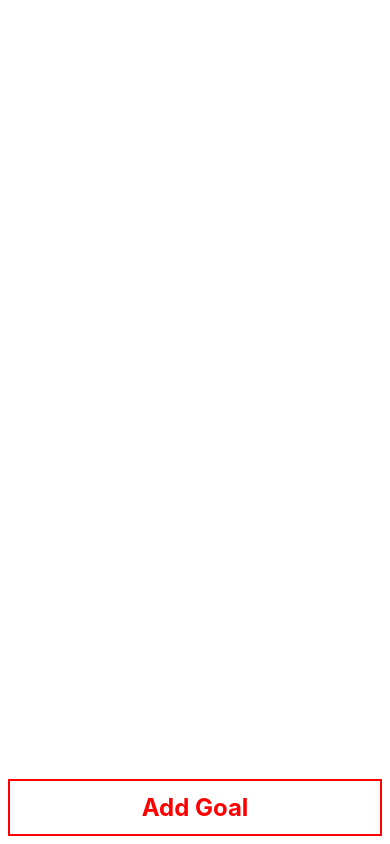
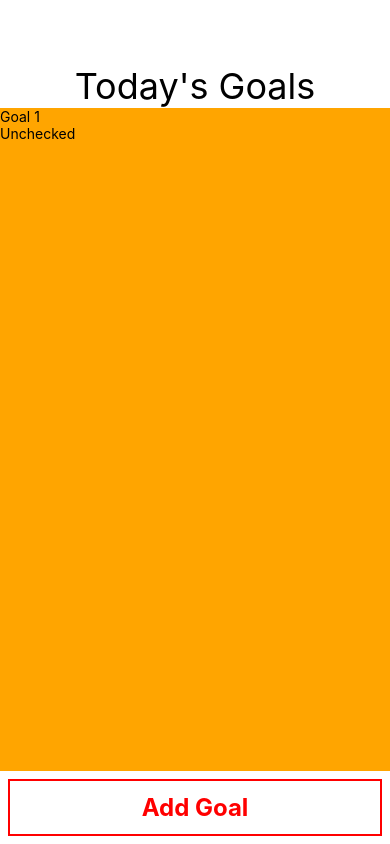
Before and after one commit to J990/GoalsApp, a React Native app: screen / in a window 390 px wide. Built offline with nearby package versions, Linux system fonts and the light colour scheme.

Commit message:
Goal Components added

```diff
--- a/App.js
+++ b/App.js
@@ -1,11 +1,14 @@
-import { StatusBar } from 'expo-status-bar';
 import { StyleSheet, Text, View } from 'react-native';
 import AddGoalButton from './components/AddGoalButton';
+import Goal from './components/Goal';
 
 export default function App() {
   return (
     <View style={styles.container}>
-      <View style={styles.goalsContainer}></View>
+      <Text style={styles.title}>Today's Goals</Text>
+      <View style={styles.goalsContainer}>
+        <Goal name={"Goal 1"} />
+      </View>
       <View style={styles.addGoalContainer}>
         <AddGoalButton createGoal={() => {}} />
       </View>
@@ -17,8 +20,14 @@ const styles = StyleSheet.create({
   container: {
     flex: 1
   },
+  title: {
+    marginTop: 64,
+    fontSize: 36,
+    textAlign: "center"
+  },
   goalsContainer: {
-    flex: 1
+    flex: 1,
+    backgroundColor: "orange"
   },
   addGoalContainer: {
 
--- /dev/null
+++ b/components/Checkbox.js
@@ -0,0 +1,35 @@
+import { useState } from 'react';
+import { Pressable, StyleSheet, View, Text } from 'react-native';
+
+function Checkbox({ enable, disable }) {
+
+    const [checked, setChecked] = useState(false);
+    const [symbol, setSymbol] = useState("Unchecked");
+
+    function check() {
+        setChecked(!checked);
+        if (checked) {
+            disable(); setSymbol("Unchecked");
+        }
+        else {
+            enable();
+            setSymbol("Checked")
+        }
+    }
+
+    return (
+        <View style={styles.outerContainer}>
+            <Pressable onPress={check}>
+                <Text>{symbol}</Text>
+            </Pressable>
+        </View>
+    );
+}
+
+const styles = StyleSheet.create({
+    outerContainer: {
+
+    }
+});
+
+export default Checkbox;
--- /dev/null
+++ b/components/Goal.js
@@ -0,0 +1,34 @@
+import { useState } from 'react';
+import { StyleSheet, Text, View } from 'react-native';
+import Checkbox from './Checkbox';
+
+function Goal({ name }) {
+
+    const [goalName, setName] = useState(name);
+
+    function clear() {
+        setName("cleared");
+    }
+
+    function unclear() {
+        setName("uncleared");
+    }
+
+    return (
+        <View style={styles.container}>
+            <Text style={styles.text}>{goalName}</Text>
+            <Checkbox enable={clear} disable={unclear} />
+        </View>
+    );
+}
+
+const styles = StyleSheet.create({
+    container: {
+
+    },
+    text: {
+
+    },
+});
+
+export default Goal;
```
